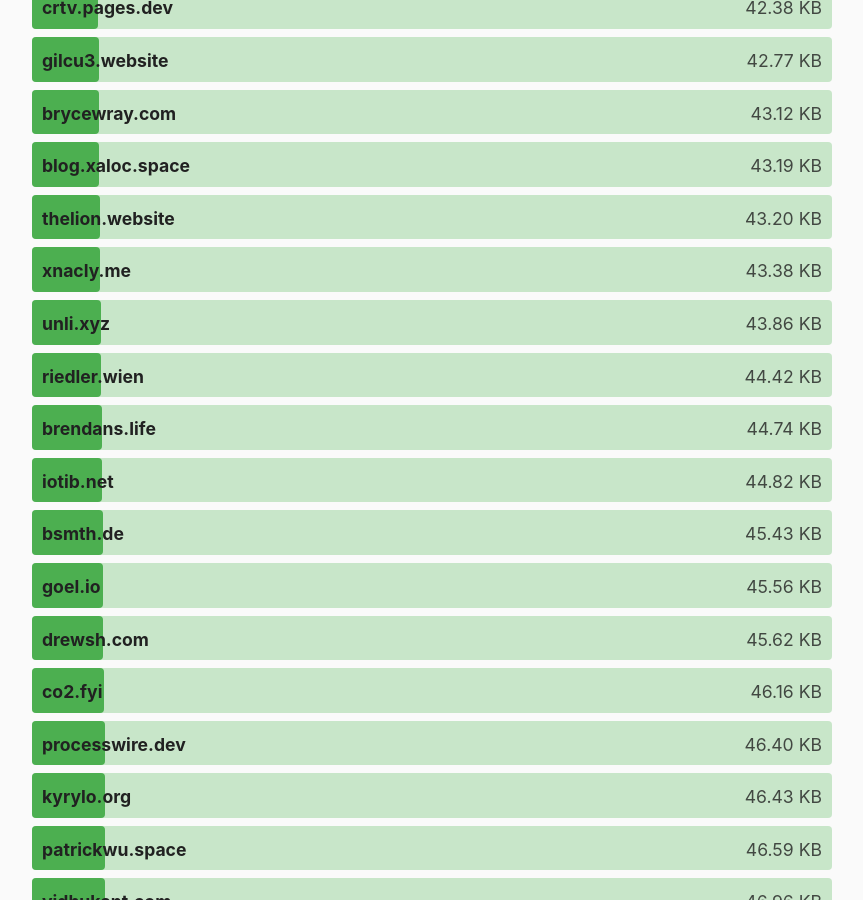
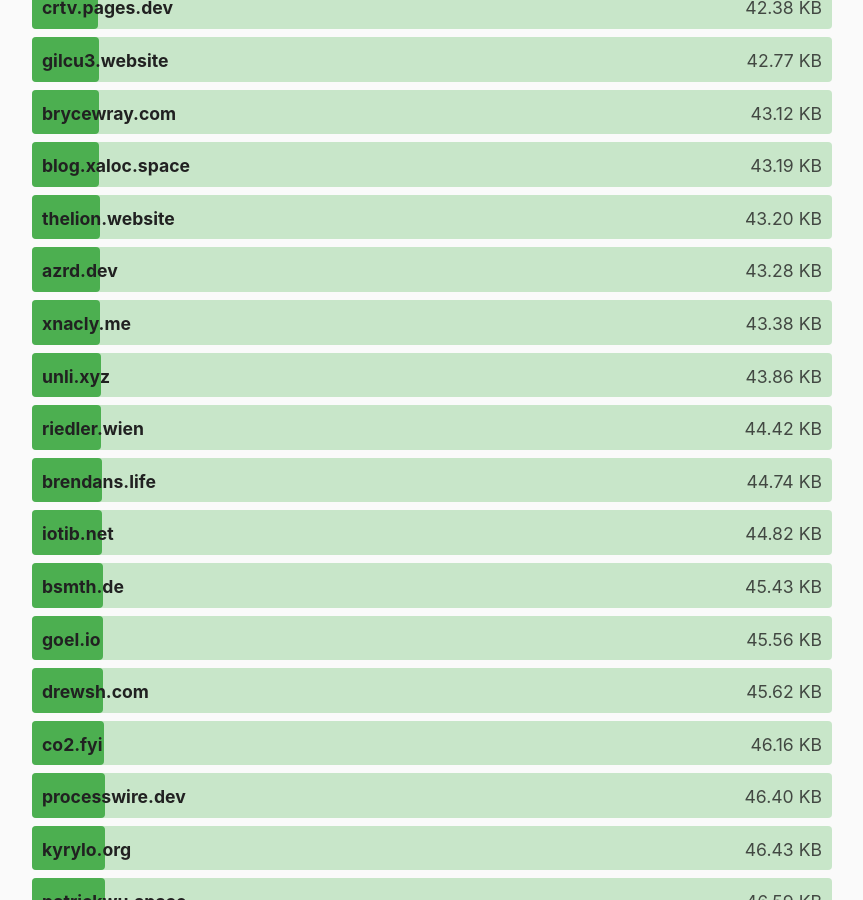
Before and after one commit to kevquirk/512kb.club, a Jekyll site: the page built from index.md, in a window 1280 px wide and 900 px high, scrolled down 15155 px. Shown: the whole window, without its empty margins (208-1071 px from the left). Built offline with Jekyll 4.4.1, drawn with Linux system fonts in a browser that asks for light colours.

Commit message:
Add azrd.dev

```diff
--- a/_data/sites.yml
+++ b/_data/sites.yml
@@ -1,3 +1,8 @@
+- domain: azrd.dev
+  url: https://azrd.dev/
+  size: 43.28
+  last_checked: 2025-07-02
+
 - domain: 0xedward.io
   url: https://0xedward.io/
   size: 41.02
```
